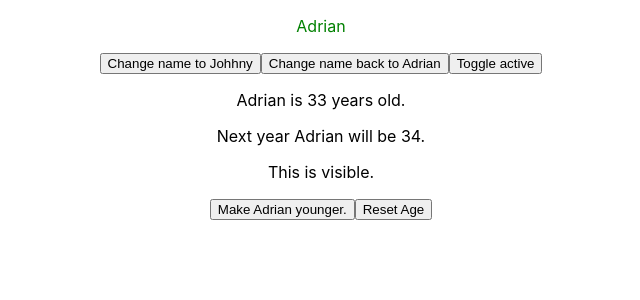
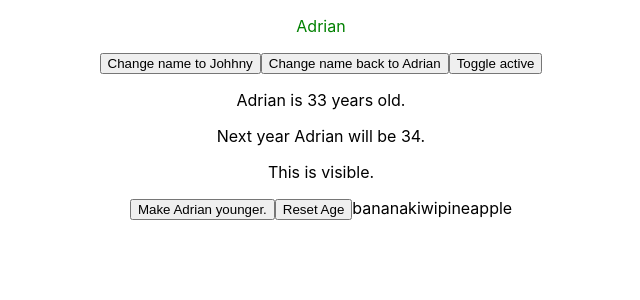
Before and after one commit to Adriantutuianu/react-recap, a React (Create React App) app: page / in a window 1280 px wide. Shown: the top 300 px of the page, without its empty margins (319-959 px from the left). Built offline with nearby package versions, Linux system fonts and the light colour scheme.

Commit message:
Displayed array elements

```diff
--- a/src/App.js
+++ b/src/App.js
@@ -5,11 +5,15 @@ function App() {
   const [name, setName] = useState("Adrian");
   const [isActive, setIsActive] = useState(false);
   const [age, setAge] = useState(33);
+  const [fruits, setFruits] = useState(["banana", "kiwi", "pineapple"]);
 
   const resetAge = () => {
     setAge(33);
   };
 
+  const displayedFruits = fruits.map((fruit) => {
+    return fruit;
+  });
   return (
     <div className="App">
       <p style={{ color: isActive ? "red" : "green" }}>{name}</p>
@@ -28,6 +32,7 @@ function App() {
 
       <button onClick={() => setAge(20)}>Make Adrian younger.</button>
       <button onClick={() => resetAge()}>Reset Age</button>
+      {displayedFruits}
     </div>
   );
 }
```
